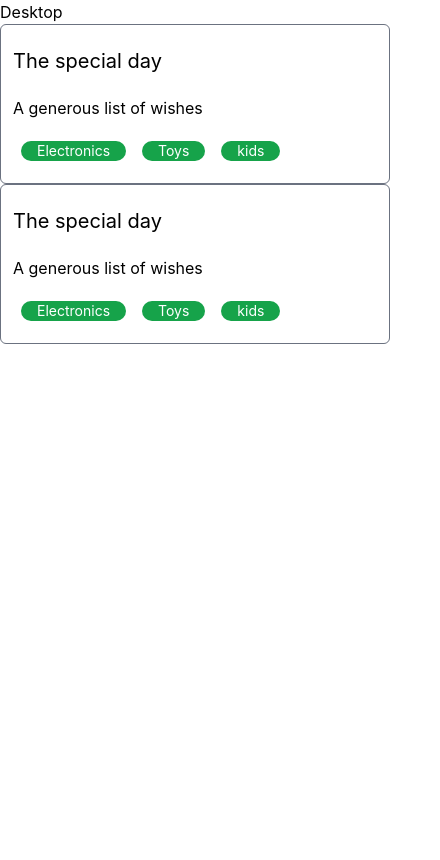
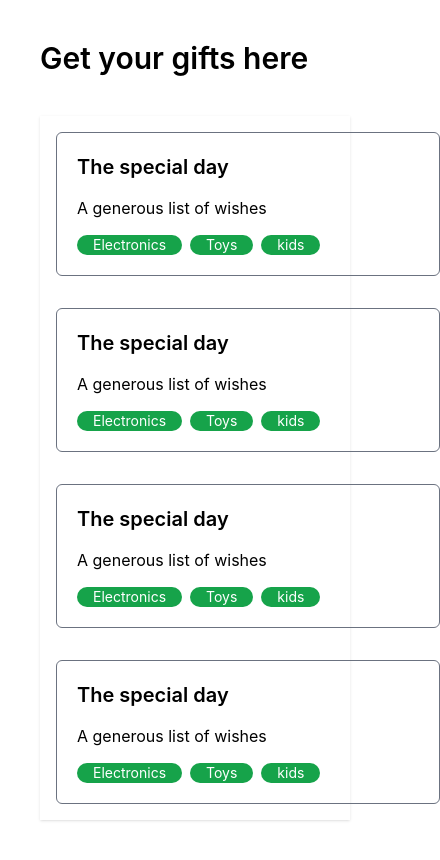
Before and after one commit to Alonsoe44/Hackathon-JOBX, a React (Create React App) app: page / in a window 390 px wide. Shown: the whole page, 440 px wide, since content can reach past the window. Built offline with nearby package versions, Linux system fonts and the light colour scheme.

Commit message:
The container has scroll and a list for mobile

```diff
--- a/src/App.tsx
+++ b/src/App.tsx
@@ -2,18 +2,34 @@ import GiftListCard from "./components/GiftList";
 
 function App() {
   return (
-    <div className="App">
-      Desktop
+    <div className="p-10">
+      <h1 className="text-3xl font-semibold mb-10">Get your gifts here</h1>
+      <div className="flex shadow flex-wrap lg:flex-nowrap flex-row lg:overflow-x-scroll ">
         <GiftListCard
           title="The special day"
           description="A generous list of wishes"
           etiquettes={["Electronics", "Toys", "kids"]}
+          key="tunometecabrasaramambiche"
         />
         <GiftListCard
           title="The special day"
           description="A generous list of wishes"
           etiquettes={["Electronics", "Toys", "kids"]}
+          key="esponja"
         />
+        <GiftListCard
+          title="The special day"
+          description="A generous list of wishes"
+          etiquettes={["Electronics", "Toys", "kids"]}
+          key="tunometecabrasarmbiche"
+        />
+        <GiftListCard
+          title="The special day"
+          description="A generous list of wishes"
+          etiquettes={["Electronics", "Toys", "kids"]}
+          key="espnja"
+        />
+      </div>
     </div>
   );
 }
--- a/src/components/GiftList.tsx
+++ b/src/components/GiftList.tsx
@@ -5,12 +5,15 @@ interface GiftListCardProps {
 }
 function GiftListCard({ title, description, etiquettes }: GiftListCardProps) {
   return (
-    <div className="sm:w-80 h-40 justify-around border-gray-500 border rounded-md hover:bg-purple-200 hover:border-purple-800 p-3 flex flex-col text-bold">
-      <h1 className="text-xl">{title}</h1>
+    <div className="min-w-[24rem]  m-4 h-36 justify-between border-gray-500 border rounded-md hover:bg-purple-200 hover:border-purple-800 p-5 flex flex-col ">
+      <h1 className="text-xl font-semibold">{title}</h1>
       <p>{description}</p>
       <ul className=" flex flex-wrap">
         {etiquettes.map((etiquette) => (
-          <li className="bg-green-600 px-4 mx-2  text-sm text-white rounded-2xl text-center">
+          <li
+            key={etiquette}
+            className="bg-green-600 px-4 mr-2  text-sm text-white rounded-2xl text-center"
+          >
             {etiquette}
           </li>
         ))}
```
Lines whose indentation alone changed are shown as unchanged.
